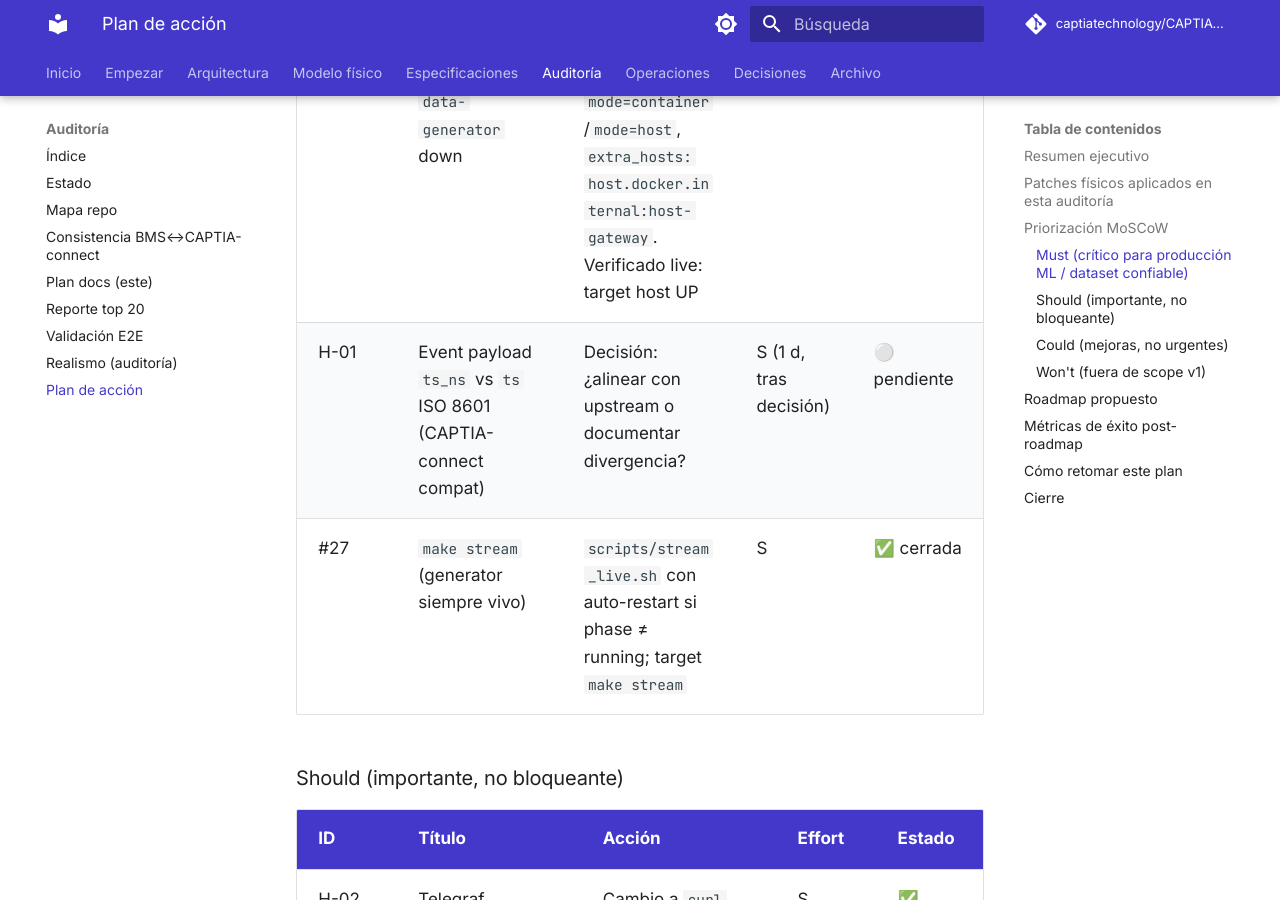
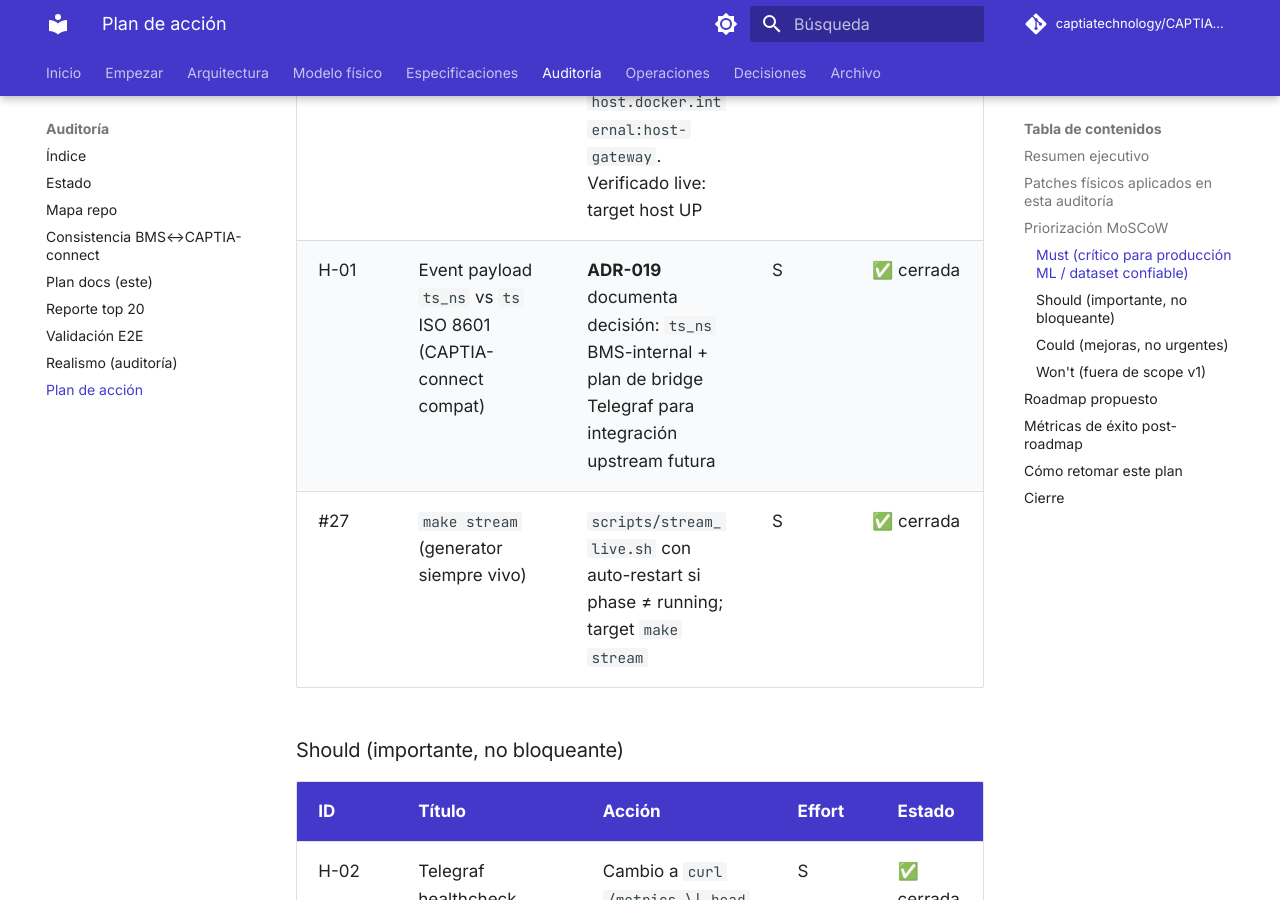
Before and after one commit to captia-technology/captia-synthetic-data-bms, an MkDocs documentation site: the page built from docs/audit/ACTION_PLAN.md, in a window 1280 px wide and 900 px high, scrolled down 3237 px. Built offline with MkDocs 1.6.1 and Material for MkDocs 9.7.7, drawn with Linux system fonts in a browser that asks for light colours; comment, search, counter and statistics services are not loaded.

Commit message:
docs(audit): mark H-01 row in Must table as closed (ADR-019)
The previous commit updated the resumen ejecutivo and tabla resumen
but the Must table row for H-01 still showed pending. This commit
fixes that inconsistency.

Co-Authored-By: Claude Opus 4.7 (1M context) <noreply@anthropic.com>

```diff
--- a/docs/audit/ACTION_PLAN.md
+++ b/docs/audit/ACTION_PLAN.md
@@ -61,7 +61,7 @@ Tests de regresión: **15 tests nuevos**, todos verdes.
 | L-PV-02 | FaultEventSink no emite a `state_events` | `extensions/.../fault_event_sink.py` cableado en `runner_service.py:347`. Tests `test_caseC_faults_enabled_emits_fault_events` + `test_caseC_fault_events_have_canonical_schema` PASS confirman emisión + schema canónico. Validación live (correr `bms_v1_caseC_faults.yaml` end-to-end y query `state_events` bucket) sigue pendiente | — | ✅ código + tests (live pendiente) |
 | H-21 | Drift TZ runner vendor (`datetime.now()` naive) | **PATCH 005** aplicado (`runner.py` usa `datetime.now(tz=ZoneInfo(sim.timezone))`); 4 tests `test_runner_tz_audit.py` PASS | S | ✅ cerrada |
 | H-22 | Prometheus target `bms-data-generator` down | **PATCH 006**: doble scrape `mode=container`/`mode=host`, `extra_hosts: host.docker.internal:host-gateway`. Verificado live: target host UP | S | ✅ cerrada |
-| H-01 | Event payload `ts_ns` vs `ts` ISO 8601 (CAPTIA-connect compat) | Decisión: ¿alinear con upstream o documentar divergencia? | S (1 d, tras decisión) | ⚪ pendiente |
+| H-01 | Event payload `ts_ns` vs `ts` ISO 8601 (CAPTIA-connect compat) | **ADR-019** documenta decisión: `ts_ns` BMS-internal + plan de bridge Telegraf para integración upstream futura | S | ✅ cerrada |
 | #27 | `make stream` (generator siempre vivo) | `scripts/stream_live.sh` con auto-restart si phase ≠ running; target `make stream` | S | ✅ cerrada |
 
 ### Should (importante, no bloqueante)
```
